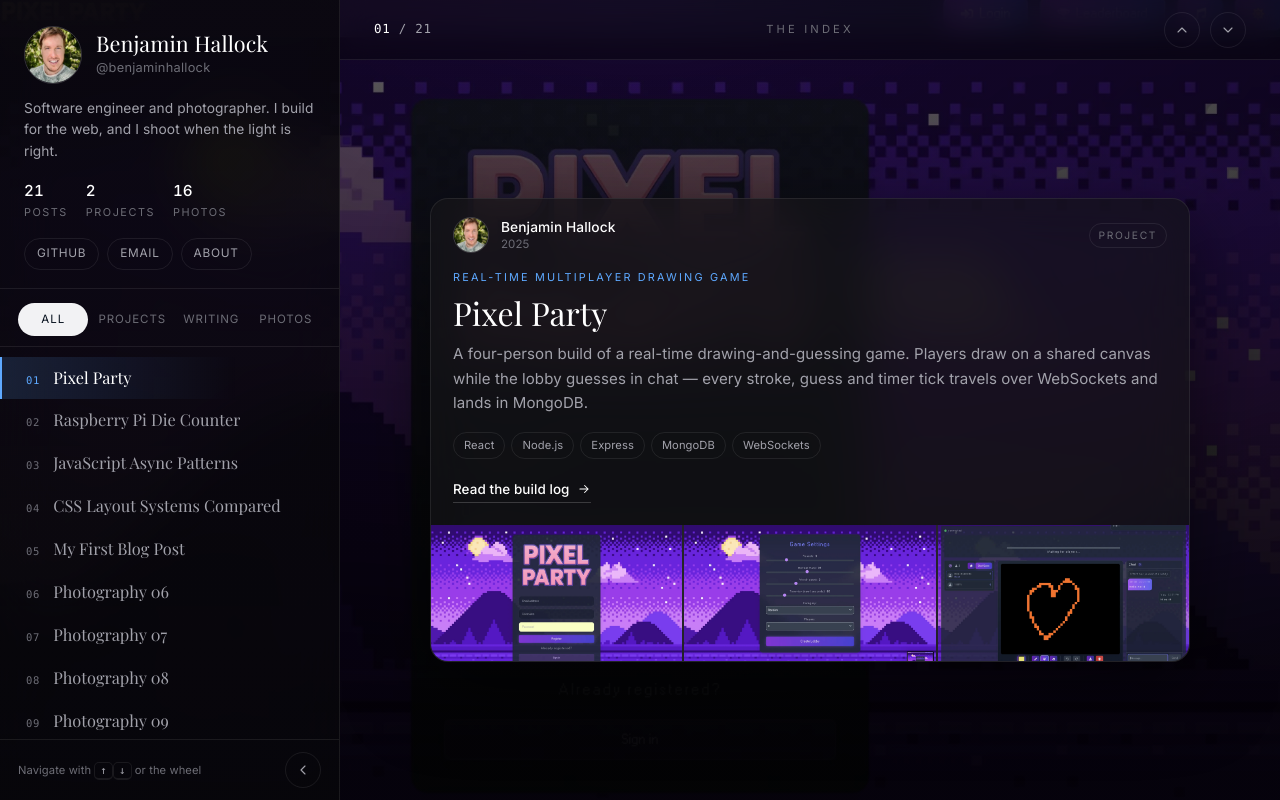
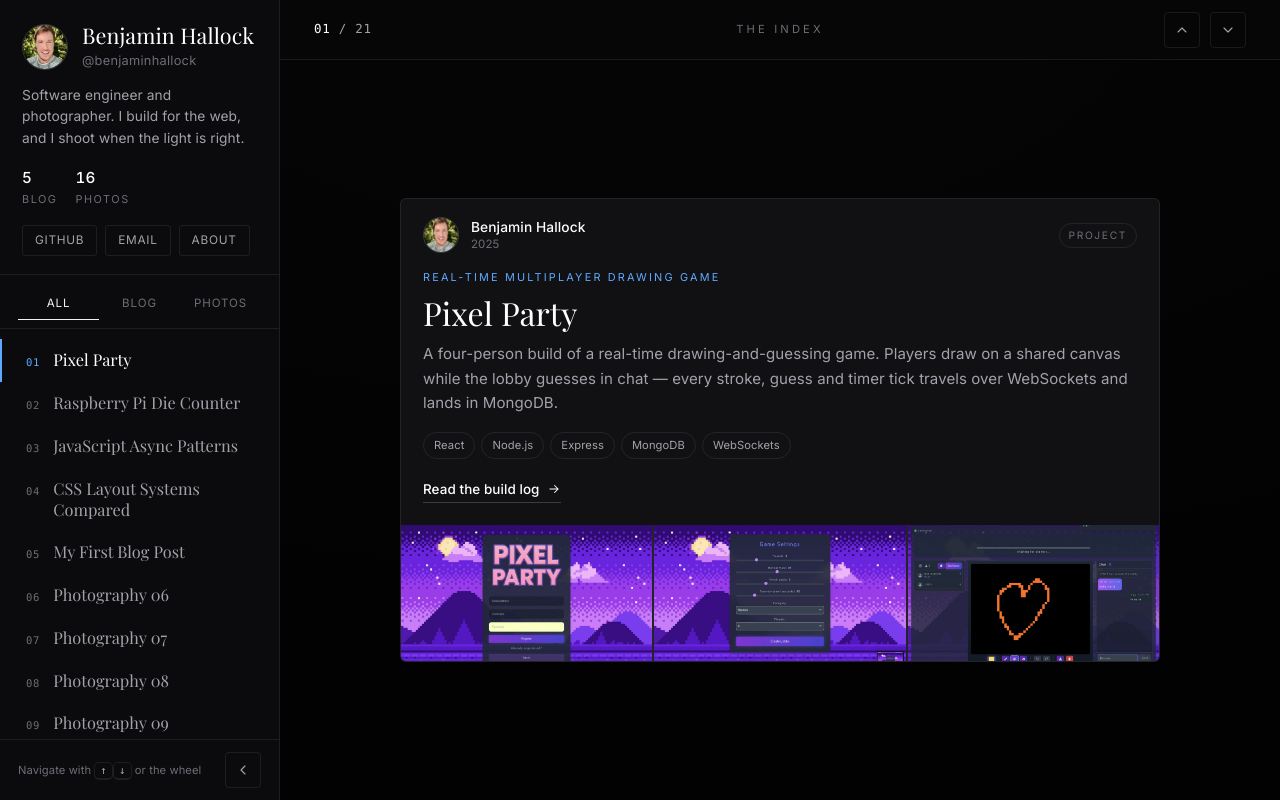
Before and after one commit to benjaminhallock/benjaminhallock.github.io, a website: page index.html in a window 1280 px wide. Drawn offline with nearby package versions, Linux system fonts and the light colour scheme; a web font is replaced by a local one.

Commit message:
Simplify home navigation and visual design

```diff
--- a/css/site.css
+++ b/css/site.css
@@ -8,7 +8,7 @@
 :root {
   --ink: #060607;
   --ink-2: #0b0b0d;
-  --panel: rgba(20, 20, 23, 0.72);
+  --panel: #111113;
   --panel-solid: #141417;
   --line: rgba(255, 255, 255, 0.08);
   --line-strong: rgba(255, 255, 255, 0.18);
@@ -24,14 +24,14 @@
     'Inter', system-ui, -apple-system, 'Segoe UI', Roboto, Helvetica, Arial, sans-serif;
   --mono: 'SFMono-Regular', ui-monospace, Menlo, Consolas, monospace;
 
-  --rail-w: 340px;
+  --rail-w: 280px;
   --bar-h: 60px;
-  --radius: 18px;
-  --radius-sm: 12px;
+  --radius: 6px;
+  --radius-sm: 4px;
   --ease: cubic-bezier(0.22, 1, 0.36, 1);
   --speed: 0.45s;
 
-  --shadow: 0 24px 80px rgba(0, 0, 0, 0.55);
+  --shadow: 0 12px 32px rgba(0, 0, 0, 0.28);
   --focus: 0 0 0 3px rgba(94, 169, 255, 0.45);
 
   /* Compatibility aliases for older inline styles on legacy pages */
@@ -180,6 +180,11 @@ button {
   will-change: opacity, transform;
 }
 
+/* The home page stays deliberately quiet: content takes priority over imagery. */
+body:not(.is-document-page) .bg .slide {
+  display: none;
+}
+
 .bg .slide.is-active {
   opacity: 1;
   transform: scale(1);
@@ -214,9 +219,7 @@ body.rail-hidden .bg::after {
   width: var(--rail-w);
   display: flex;
   flex-direction: column;
-  background: linear-gradient(180deg, rgba(8, 8, 10, 0.86), rgba(8, 8, 10, 0.72));
-  backdrop-filter: blur(26px) saturate(140%);
-  -webkit-backdrop-filter: blur(26px) saturate(140%);
+  background: var(--ink-2);
   border-right: 1px solid var(--line);
   transform: translateX(0);
   transition: transform var(--speed) var(--ease);
@@ -229,7 +232,7 @@ body.rail-hidden .rail {
 
 /* Profile block */
 .profile {
-  padding: 26px 24px 18px;
+  padding: 24px 22px 18px;
   border-bottom: 1px solid var(--line);
 }
 
@@ -240,8 +243,8 @@ body.rail-hidden .rail {
 }
 
 .avatar {
-  width: 58px;
-  height: 58px;
+  width: 46px;
+  height: 46px;
   border-radius: 50%;
   object-fit: cover;
   border: 1px solid var(--line-strong);
@@ -310,7 +313,7 @@ body.rail-hidden .rail {
   text-transform: uppercase;
   color: var(--muted);
   border: 1px solid var(--line);
-  border-radius: 999px;
+  border-radius: 3px;
   padding: 5px 12px;
   transition: all 0.2s ease;
 }
@@ -324,15 +327,15 @@ body.rail-hidden .rail {
 /* Filter tabs */
 .tabs {
   display: flex;
-  gap: 4px;
-  padding: 14px 18px 10px;
+  gap: 0;
+  padding: 12px 18px 8px;
   border-bottom: 1px solid var(--line);
 }
 
 .tab {
   flex: 1;
   padding: 7px 6px;
-  border-radius: 999px;
+  border-radius: 0;
   font-size: 0.72rem;
   letter-spacing: 0.08em;
   text-transform: uppercase;
@@ -345,8 +348,8 @@ body.rail-hidden .rail {
 }
 
 .tab[aria-selected='true'] {
-  color: #06101d;
-  background: var(--text);
+  color: var(--text);
+  box-shadow: inset 0 -1px var(--text);
 }
 
 /* Numbered index */
@@ -393,7 +396,7 @@ body.rail-hidden .rail {
 .index-item[aria-current='true'] {
   color: #fff;
   border-left-color: var(--accent);
-  background: linear-gradient(90deg, var(--accent-soft), transparent 70%);
+  background: transparent;
 }
 
 .index-num {
@@ -449,7 +452,7 @@ body.rail-hidden .rail {
   justify-content: center;
   width: 36px;
   height: 36px;
-  border-radius: 50%;
+  border-radius: 4px;
   color: var(--muted);
   border: 1px solid var(--line);
   transition: all 0.2s ease;
@@ -494,9 +497,7 @@ body.rail-hidden .stage {
   gap: 16px;
   padding: 0 clamp(14px, 3vw, 34px);
   border-bottom: 1px solid var(--line);
-  background: rgba(6, 6, 7, 0.45);
-  backdrop-filter: blur(14px);
-  -webkit-backdrop-filter: blur(14px);
+  background: var(--ink);
 }
 
 .stage-bar .left,
@@ -564,11 +565,9 @@ body.rail-hidden .stage {
 .card {
   width: min(100%, 760px);
   background: var(--panel);
-  backdrop-filter: blur(26px) saturate(150%);
-  -webkit-backdrop-filter: blur(26px) saturate(150%);
   border: 1px solid var(--line);
   border-radius: var(--radius);
-  box-shadow: var(--shadow);
+  box-shadow: none;
   overflow: hidden;
 }
 
--- a/index.html
+++ b/index.html
@@ -90,8 +90,7 @@
              right.
            </p>
            <ul class="profile-stats">
-            <li><b data-stat="posts">21</b><span>Posts</span></li>
-            <li><b data-stat="projects">2</b><span>Projects</span></li>
+             <li><b data-stat="blog">5</b><span>Blog</span></li>
              <li><b data-stat="photos">16</b><span>Photos</span></li>
            </ul>
           <div class="profile-links">
@@ -105,11 +104,8 @@
           <button class="tab" role="tab" type="button" data-filter="all" aria-selected="true">
             All
           </button>
-          <button class="tab" role="tab" type="button" data-filter="projects" aria-selected="false">
-            Projects
-          </button>
-          <button class="tab" role="tab" type="button" data-filter="writing" aria-selected="false">
-            Writing
+           <button class="tab" role="tab" type="button" data-filter="blog" aria-selected="false">
+             Blog
           </button>
           <button class="tab" role="tab" type="button" data-filter="photos" aria-selected="false">
             Photos
--- a/js/site.js
+++ b/js/site.js
@@ -283,8 +283,7 @@
   /* ---------- filters ---------------------------------------------------- */
   function matches(item, filter) {
     if (filter === 'all') return true
-    if (filter === 'projects') return item.type === 'project'
-    if (filter === 'writing') return item.type === 'post'
+    if (filter === 'blog') return item.type === 'project' || item.type === 'post'
     if (filter === 'photos') return item.type === 'photo'
     return true
   }
@@ -420,11 +419,9 @@
     const initial = initialId ? visible.findIndex(v => v.id === initialId) : 0
     goTo(initial >= 0 ? initial : 0, { hash: false, instant: true })
 
-    const statPosts = document.querySelector('[data-stat="posts"]')
-    const statProjects = document.querySelector('[data-stat="projects"]')
+    const statBlog = document.querySelector('[data-stat="blog"]')
     const statPhotos = document.querySelector('[data-stat="photos"]')
-    if (statPosts) statPosts.textContent = counts.posts || items.length
-    if (statProjects) statProjects.textContent = counts.projects || 0
+    if (statBlog) statBlog.textContent = (counts.projects || 0) + (counts.writing || 0)
     if (statPhotos) statPhotos.textContent = counts.photos || 0
 
     bindInput()
```
Lines whose indentation alone changed are shown as unchanged.
